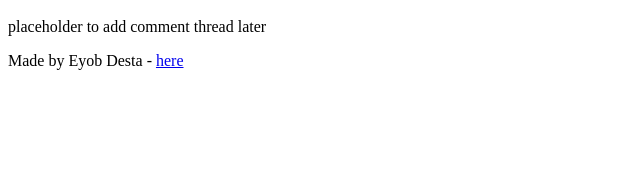
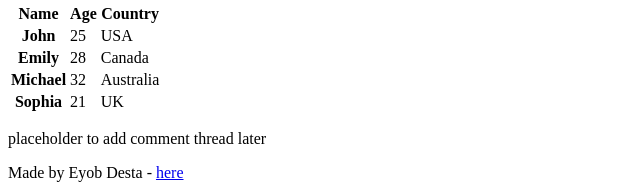
Before and after one commit to TheMoonK1d/My_First_Portfolio, a plain HTML site: page html_basic/index.html in a window 1280 px wide. Shown: the part 626-816 px from the top of the page, without its empty margins (0-640 px from the left). Drawn offline with Linux system fonts and the light colour scheme.

Commit message:
added table in index.html

```diff
--- a/html_basic/index.html
+++ b/html_basic/index.html
@@ -22,6 +22,33 @@
                 <a href="#">
                     <img src="https://i.ibb.co/gTDZZT8/ALX-Logo-07.png" alt="ALX logo">
                 </a>
+                <table>
+                    <tr>
+                        <th scope="col">Name</th>
+                        <th scope="col">Age</th>
+                        <th scope="col">Country</th>
+                    </tr>
+                    <tr>
+                        <th scope="row">John</th>
+                        <td>25</td>
+                        <td>USA</td>
+                    </tr>
+                    <tr>
+                        <th scope="row">Emily</th>
+                        <td>28</td>
+                        <td>Canada</td>
+                    </tr>
+                    <tr>
+                        <th scope="row">Michael</th>
+                        <td>32</td>
+                        <td>Australia</td>
+                    </tr>
+                    <tr>
+                        <th scope="row">Sophia</th>
+                        <td>21</td>
+                        <td>UK</td>
+                    </tr>
+                </table>
             </article>
             <aside>
                 <p>placeholder to add comment thread later</p>
```
